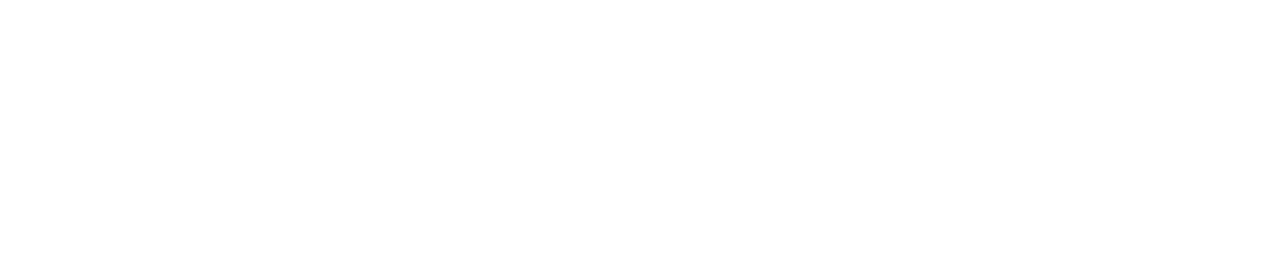
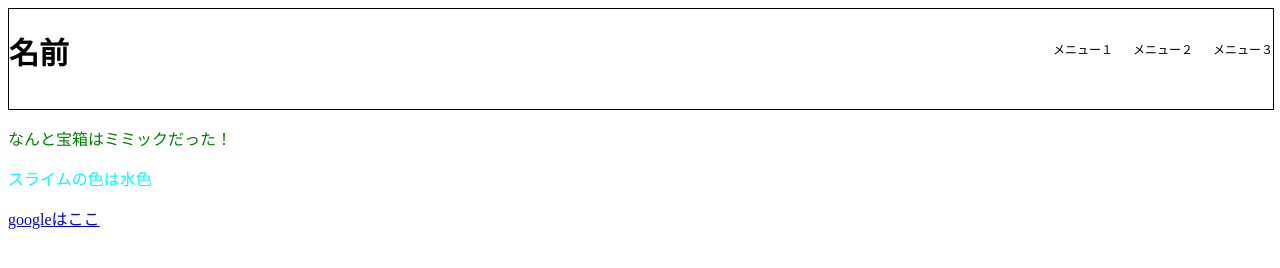
Before and after one commit to tomohiro-1210/train-photo, a plain HTML site: page index.html in a window 1280 px wide. Drawn offline with Linux system fonts and the light colour scheme.

Commit message:
ファイル生成

```diff
--- a/index.html
+++ b/index.html
@@ -6,6 +6,57 @@
     <title>Document</title>
 </head>
 <body>
+    <header class="header">
+        <div class="header__wrap">
+            <h1 class="header__name">名前</h1>
+            <ul class="header__list">
+                <li class="header__item">メニュー１</li>
+                <li class="header__item">メニュー２</li>
+                <li class="header__item">メニュー３</li>
+            </ul>
+        </div>
+    </header>
+    <p class="mimic">なんと宝箱はミミックだった！</p>
+    <p class="slime">スライムの色は水色</p>
+    <a href="https://www.google.co.jp/" target="_blank">googleはここ</a>
+    <form action="post"></form>
+</body>
+<style>
+    .mimic{
+       color: green;
+    }
 
-</body>
+    .slime{
+        color: aqua;
+    }
+
+    .header {
+        width: 100%;
+        height: 100px;
+        border: solid 1px black;
+    }
+
+    .header__wrap {
+        display: flex;
+        justify-content: space-between;
+        line-height: 50px;
+    }
+
+    .header__name {
+        font-size: 30px;
+    }
+
+    .header__list {
+        display: flex;
+        justify-content: space-between;
+        list-style: none;
+    }
+
+    .header__item {
+        margin-left: 20px;
+        font-size: 12px;
+    }
+
+
+</style>
 </html>
--- /dev/null
+++ b/scss/style.scss
@@ -0,0 +1,4 @@
+header{
+    color: aqua;
+    font-size: 12px;
+}
```
Also changed, not shown: css/style.css (added), css/style.min.css (added), 2 other files.
